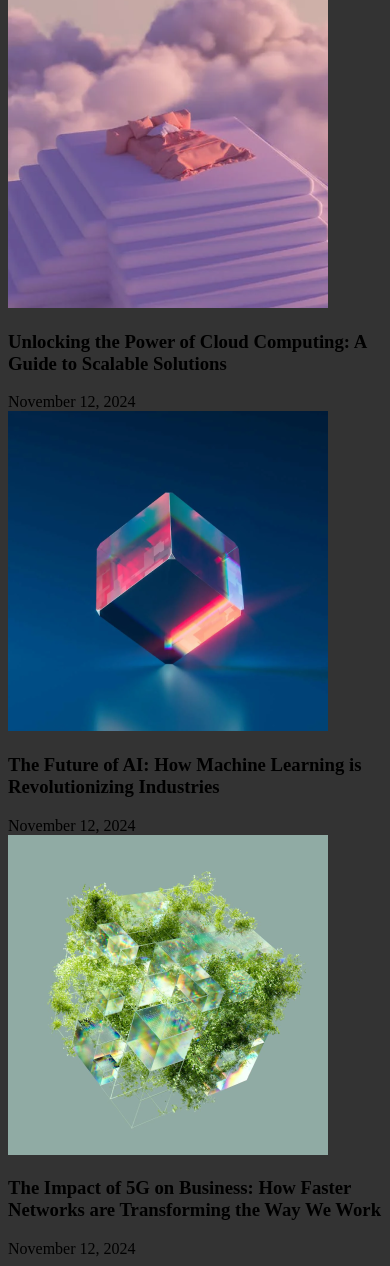
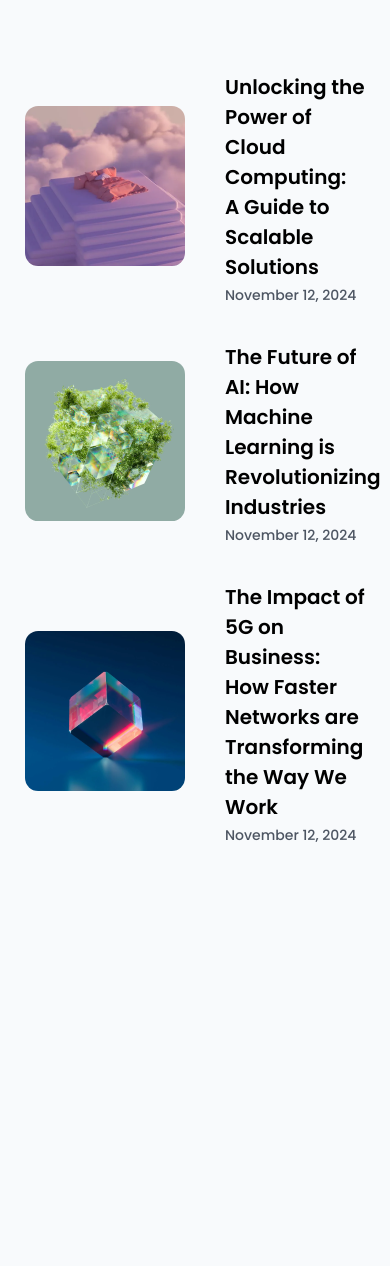
Before and after one commit to rich-333/simple-article-listing-master, a website: page index.html in a window 390 px wide. Shown: the part 283-1549 px from the top of the page. After the commit the page ends 1140 px from the top, so only its background shows below. Drawn offline with Linux system fonts and the light colour scheme.

Commit message:
Se agregaron estilos en el archivo main.scss
Esto mejorara la distribucion de los elementos, tambien se cambiaron los colores para tener un mejor contraste. Ademas
se agrego los estilos para hacer responsive la pagina.

```diff
--- a/index.html
+++ b/index.html
@@ -17,6 +17,7 @@
 
   </head>
   <body>
+    <div class="page">
       <header class="header">
         <h1 class="header__h1">We release interesting articles about technology</h1>
         <svg class="header__svg">
@@ -24,39 +25,40 @@
         </svg>
       </header>
 
-    <main>
-      <section>
+      <main class="main">
+        <article class="article">
           <div>
-          <img src="./resources/photo_1@2x.png" alt="">
+            <img class="article__img" src="./resources/photo_1.png" alt="">
           </div>
 
+          <div class="article__content content">
+            <h3 class="content__h3">Unlocking the Power of Cloud Computing: A Guide to Scalable Solutions</h3>
+            <span class="content__span">November 12, 2024</span>
+          </div>
+        </article>
+
+        <article class="article">
           <div>
-          <h3>Unlocking the Power of Cloud Computing: A Guide to Scalable Solutions</h3>
-          <span>November 12, 2024</span>
-        </div>
-      </section>
-
-      <section>
-        <div>
-          <img src="/resources/photo_2@2x.png" alt="">
+            <img class="article__img" src="/resources/photo_3.png" alt="">
           </div>
 
+          <div class="article__content content">
+            <h3 class="content__h3">The Future of AI: How Machine Learning is Revolutionizing Industries</h3>
+            <span class="content__span">November 12, 2024</span>
+          </div>
+        </article>
+
+        <article class="article">
           <div>
-          <h3>The Future of AI: How Machine Learning is Revolutionizing Industries</h3>
-          <span>November 12, 2024</span>
-        </div>
-      </section>
-
-      <section>
-        <div>
-          <img src="/resources/photo_3@2x.png" alt="">
+            <img class="article__img" src="/resources/photo_2.png " alt="">
           </div>
 
-        <div>
-          <h3>The Impact of 5G on Business: How Faster Networks are Transforming the Way We Work</h3>
-          <span>November 12, 2024</span>
+          <div class="article__content content">
+            <h3 class="content__h3">The Impact of 5G on Business: How Faster Networks are Transforming the Way We Work</h3>
+            <span class="content__span">November 12, 2024</span>
           </div>
-      </section>
+        </article>
       </main>
+    </div>
   </body>
 </html>
--- a/src/scss/_variables.scss
+++ b/src/scss/_variables.scss
@@ -1 +1,10 @@
+@import url('https://fonts.googleapis.com/css2?family=Poppins:ital,wght@0,100;0,200;0,300;0,400;0,500;0,600;0,700;0,800;0,900;1,100;1,200;1,300;1,400;1,500;1,600;1,700;1,800;1,900&display=swap');
+
 $color-black: #000000;
+$color-gray: #4D5562;
+$color-light-gray: #D9D9D9;
+$color-white: #F8FAFC;
+
+$font-poppins: "Poppins", sans-serif;
+
+$img-border-radius: 0.825rem;
--- a/src/scss/main.scss
+++ b/src/scss/main.scss
@@ -1,16 +1,112 @@
 @import 'variables';
 
+$break-points: (
+    "mobile": 361px,
+    "tablet": 841px,
+    "desktop": 1100px
+);
+
+@mixin respond-to($size) {
+    $break-points: map-get($break-points, $size);
+    @media (min-width: $break-points) {
+        @content;
+    }
+}
+
+*, *::after, *::before {
+    box-sizing: border-box;
+}
+
 body {
-    background-color: lighten($color-black, 20%);
+    margin: 0;
+    padding: 0;
+    font-family: $font-poppins;
+    background-color: $color-white;
+}
+
+.page {
+    width: 100%;
+    margin: 15px 0;
+    padding: 0 20px;
+    margin: 10px auto;
+    /*width: 1200px;*/
+
+    @include respond-to("tablet") {
+        max-width: 90vw;
+    }
+
+    @include respond-to("desktop") {
+        max-width: 1300px;
+    }
 }
 
 .header {
-    background-color: aqua;
+    text-align: center;
+    /*padding: 0px 200px;*/
+    padding: 0 10px;
+
     &__h1 {
-        color: red;
+        color: $color-black;
+        font-size: 2.25rem;
+        font-weight: 600;
     }
 
     &__svg {
-        background-color: beige;
+        margin-top: 20px;
+        width: 180px;
+        height: 25px;
+    }
+
+    @include respond-to("tablet") {
+        padding: 0 130px;
+    }
+
+    @include respond-to("desktop") {
+        padding: 0px 280px;
     }
 }
+
+.main {
+    padding: 0 5px;
+    /*padding: 0 225px;*/
+    .article {
+        display: flex;
+        align-items: center;
+        gap: 40px;
+        margin-top: 35px;
+
+        &__img {
+            border-radius: $img-border-radius;
+        }
+
+        .content {
+            &__h3 {
+                color: $color-black;
+                font-weight: 600;
+                font-size: 1.25rem;
+                margin: 0;
+
+                @include respond-to("tablet") {
+                    margin-bottom: 10px;
+                }
+            }
+
+            &__span {
+                color: $color-gray;
+                font-size: .875rem;
+                font-weight: 500;
+            }
+        }
+        @include respond-to("desktop") {
+            gap: 70px;
+        }
+    }
+
+    @include respond-to("tablet") {
+        padding: 0 120px;
+    }
+
+    @include respond-to("desktop") {
+        padding: 0 255px;
+    }
+}
```
Also changed, not shown: src/css/main.css, 1 other file. Lines whose indentation alone changed are shown as unchanged.
